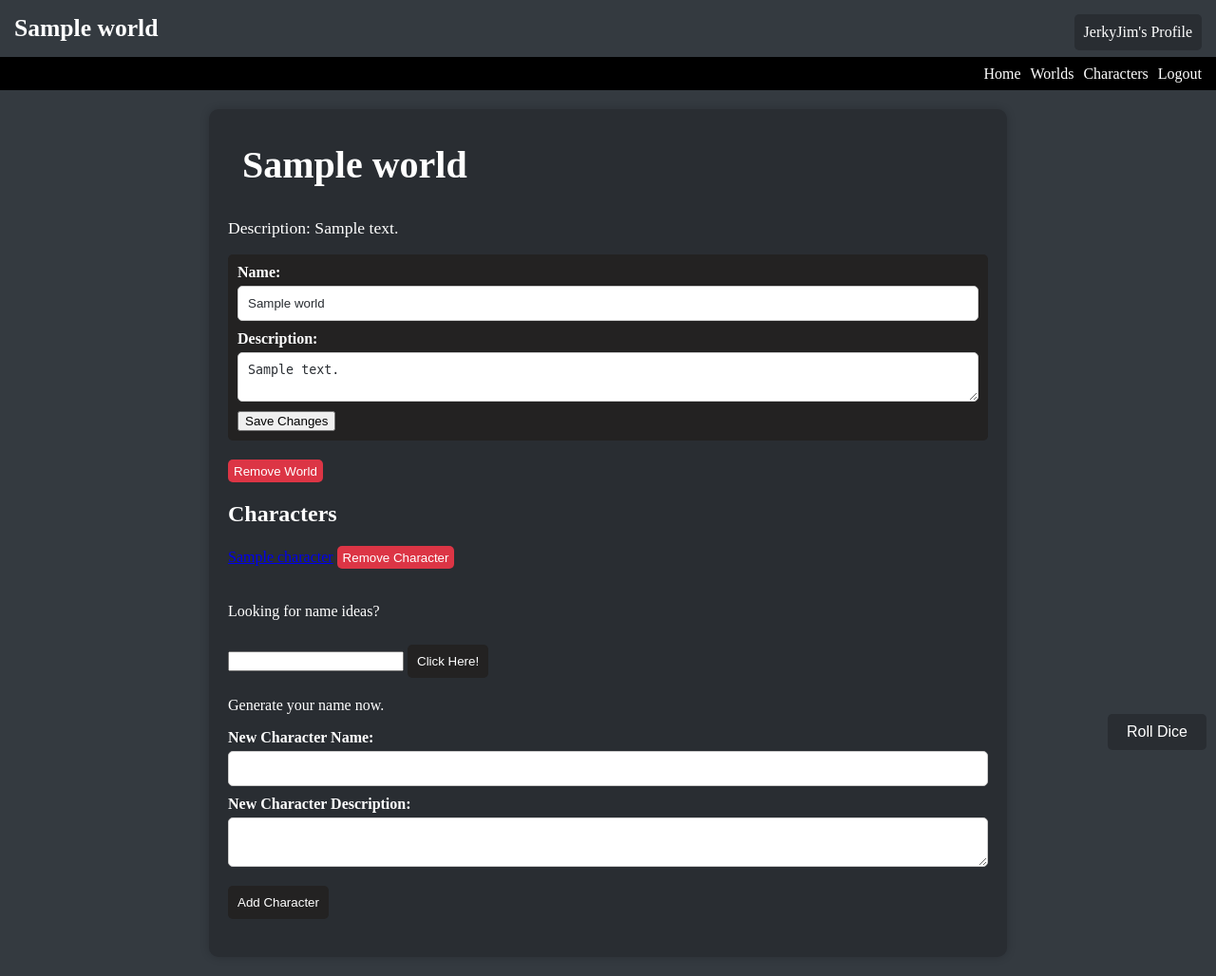
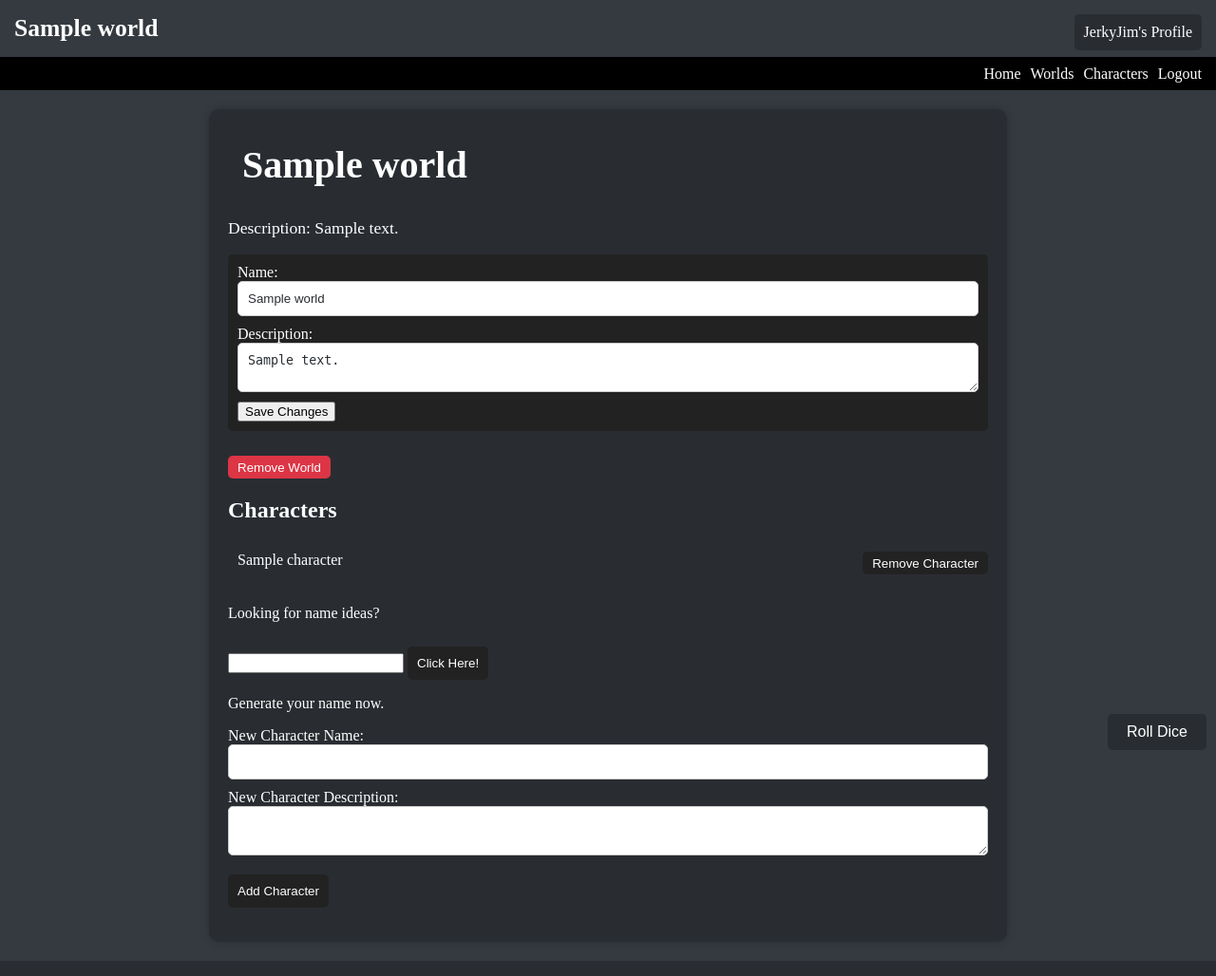
Before and after one commit to SeraphDH/capstone-WIP-, a Flask app: page /world_detail/1 in a window 1280 px wide. Shown: the whole page at 95% size. Run offline with Flask 3, Linux system fonts and the light colour scheme; a user stored in the database is signed in; tables that the repository leaves empty hold one stand-in row (values such as "Sample post").

Commit message:
Add files via upload

```diff
--- a/static/css/style.css
+++ b/static/css/style.css
@@ -243,9 +216,7 @@ h1 {
     font-size: 1.1em;
 }
 
-.edit-form,
-.random-name-button,
-.add-character-form button {
+.edit-form, .random-name-button, .add-character-form button, .remove-button {
     background-color: #232222;
     color: #fff;
     border: none;
@@ -258,18 +229,11 @@ h1 {
 .remove-button {
     background-color: #dc3545;
     color: #fff;
-    border: none;
-    padding-bottom: 4px; /* Adjusted padding for 75% size */
+    padding-bottom: 4px;
     padding-top: 5px;
-    border-radius: 5px;
-    align-items: center;
-    cursor: pointer;
 }
 
-.edit-form input,
-.edit-form textarea,
-.add-character-form input,
-.add-character-form textarea {
+.edit-form input, .edit-form textarea, .add-character-form input, .add-character-form textarea {
     width: 100%;
     padding: 10px;
     margin-bottom: 10px;
@@ -294,20 +256,45 @@ h1 {
     margin-bottom: 10px;
 }
 
-.generated-name {
-    font-weight: bold;
-    margin-top: 10px;
+.character-list li {
+    display: flex;
+    justify-content: space-between;
+    align-items: flex-start;
+    margin-bottom: 10px;
 }
 
-/* Additional styling for forms */
-form {
-    margin-bottom: 20px;
+.character-list li a {
+    flex: 1;
+    display: block;
+    padding: 10px;
+    background-color: #292d32;
+    color: #fff;
+    text-decoration: none;
+    border-radius: 5px;
+    transition: background-color 0.3s ease;
 }
 
-form label {
-    display: block;
-    margin-bottom: 5px;
-    font-weight: bold;
+.character-list li a:hover {
+    background-color: #232222;
+}
+
+.character-list form {
+    margin-left: 10px;
+}
+
+.character-list button[type="submit"] {
+    background-color: #232222;
+    color: #fff;
+    border: none;
+    padding-bottom: 4px;
+    padding-top: 5px;
+    border-radius: 5px;
+    align-items: center;
+    cursor: pointer;
+}
+
+.character-list button[type="submit"]:hover {
+    background-color: #c82333;
 }
 
 .world_container {
--- a/templates/character_list.html
+++ b/templates/character_list.html
@@ -3,7 +3,7 @@
 
 {% block content %}
 
-    <ul>
+    <ul class="character-list">
         {% for character in characters %}
             <li>
                 <a href="{{ url_for('character_detail', character_id=character.id) }}">{{ character.name }}</a>
```
Also changed, not shown: other parts of static/css/style.css (+18 -54 lines), requirements.txt (+8 -0 lines), app.py (line endings or trailing spaces), instance/site.db, templates/worlds.html (line endings or trailing spaces).
